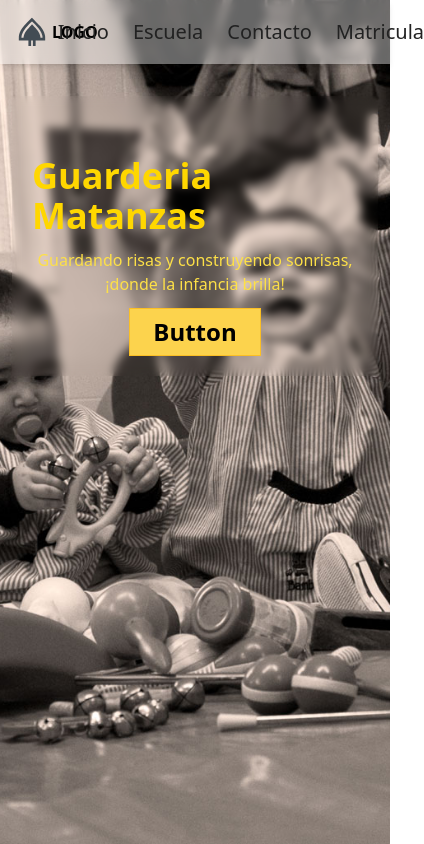
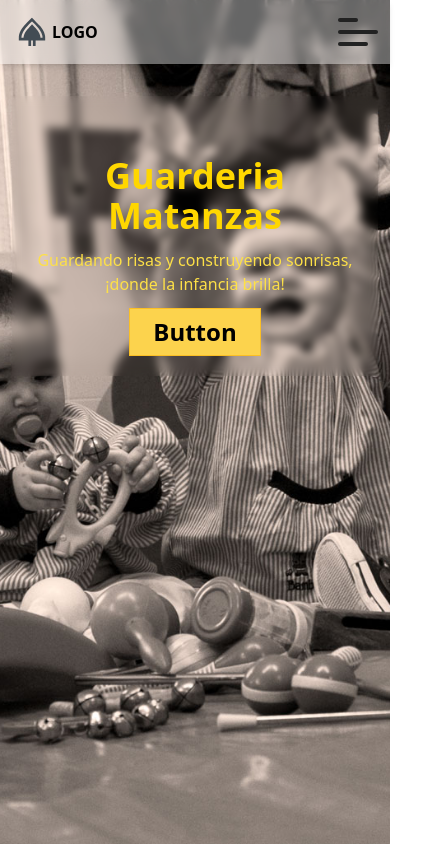
Before and after one commit to wolfsoul01/Frontend-Guarder-a-, a React (Vite) app: page / in a window 390 px wide. Shown: the whole page, 424 px wide, since content can reach past the window. Built offline with nearby package versions, Linux system fonts and the light colour scheme.

Commit message:
Create desing responsi in navbar and hamb menu

```diff
--- a/src/components/Home.jsx
+++ b/src/components/Home.jsx
@@ -12,11 +12,11 @@ export function Home () {
             className=' absolute top-0 left-0 -z-10 w-full h-full object-cover '
           />
         </picture>
-      <header className='p-3 overflow-hidden'>
+      <header className='p-3 '>
 
-        <section className='flex flex-col gap-3 justify-center items-center max-w-2xl my-0 mx-auto backdrop-blur-sm p-5'>
+        <section className='flex flex-col gap-3 justify-center items-center max-w-xl md:max-w-2xl my-0 mx-auto backdrop-blur-sm p-5'>
           <header className='mt-10'>
-            <h1 className='text-4xl md:text-6xl lg:text-6xl text-primary  font-bold'>
+            <h1 className='text-4xl md:text-6xl lg:text-6xl text-primary  font-bold text-center'>
               Guarderia Matanzas
             </h1>
           </header>
--- a/src/components/Navbar.jsx
+++ b/src/components/Navbar.jsx
@@ -1,17 +1,29 @@
+import { useState } from 'react'
 import HambMenu from './ui/HamburguerMenu'
 
 import logo from '/logo.svg'
 
+export function Navbar () {
+  const [isOpen, setIsOpen] = useState(false)
 
-export function Navbar () {
+  const handleClick = () => {
+    setIsOpen(!isOpen)
+  }
   return (
-    <header className='inset-x-0 px-3 py-3 flex justify-between items-center bg-white/40  backdrop-blur-sm shadow-md mb-5  '>
-      <picture className='flex items-center font-bold '>
+    <>
+    <header className='inset-x-0 px-3 py-3 flex flex-col justify-between items-center bg-white/40  backdrop-blur-sm shadow-md mb-5  '>
+      <div className='w-full flex justify-between items-center'>
+      <picture className='flex items-center font-bold  '>
         <img src={logo} alt='' width={'40px'} />
         <span>LOGO</span>
       </picture>
-      <nav>
-        <ul className='flex justify-around gap-6 text-[#222]  [&>li]:cursor-pointer font-medium  flex-grow  text-xl '>
+
+      <HambMenu handleClick={handleClick} />
+      </div>
+
+      {/* NavBar for Destokp */}
+      <nav className={` ${!isOpen?'hidden':''} md:block` }>
+        <ul className='flex flex-col md:flex-row justify-around gap-6 text-[#222]  [&>li]:cursor-pointer font-medium  flex-grow  text-xl '>
           <li className='relative group '>
             Inicio
             <span className='absolute left-0 bottom-0 bg-teal-400 w-0 group-hover:w-full h-[2px] transition-all duration-150 '></span>
@@ -30,10 +42,11 @@ export function Navbar () {
           </li>
         </ul>
       </nav>
-       <HambMenu/>
-      <div className=' gap-5 relative hidden md:flex '>
+      {/* NavBar for Destokp */}
 
 
+
+      <div className=' gap-5 relative hidden md:flex '>
         <button className='rounded-md px-5 py-2.5 text-sm font-medium text-white shadow group relative overflow-hidden hover:text-black '>
           Login
           <span
@@ -46,5 +59,6 @@ export function Navbar () {
         </button>
       </div>
     </header>
+    </>
   )
 }
--- a/src/components/ui/HamburguerMenu.jsx
+++ b/src/components/ui/HamburguerMenu.jsx
@@ -1,11 +1,16 @@
-export default function HambMenu () {
+// eslint-disable-next-line react/prop-types
+export default function HambMenu ({ handleClick }) {
   return (
     <>
-      <label htmlFor='check' className="flex flex-col cursor-pointer w-[40px] md:hidden">
-        <input type="checkbox" name="" id="check"  />
-            <span className="row"></span>
-            <span className="row"></span>
-            <span className="row"></span>
+      <label
+        htmlFor='check'
+        className='flex flex-col cursor-pointer w-[40px] md:hidden'
+
+      >
+        <input type='checkbox' name='' id='check' onClick={handleClick}/>
+        <span className='row'></span>
+        <span className='row'></span>
+        <span className='row'></span>
       </label>
     </>
   )
```
